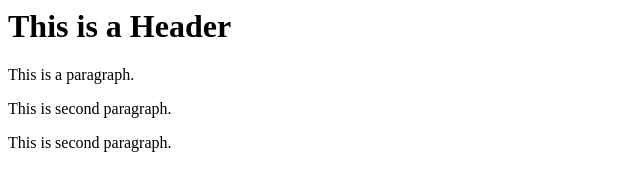
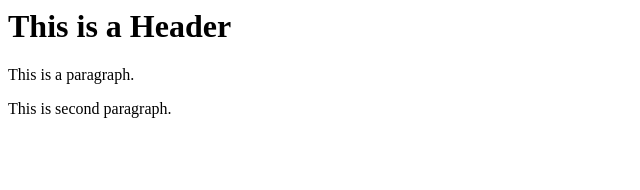
Before and after one commit to razzesh2403/git-test, a website: page index.html in a window 1280 px wide. Shown: the whole page, without its empty margins (0-640 px from the left). Drawn offline with Linux system fonts and the light colour scheme.

Commit message:
reverted previous commit changes

```diff
--- a/index.html
+++ b/index.html
@@ -4,6 +4,5 @@
         <h1>This is a Header</h1>
         <p>This is a paragraph.</p>
         <p>This is second paragraph.</p>
-		<p>This is second paragraph.</p>
     </body>
 </html>
```
